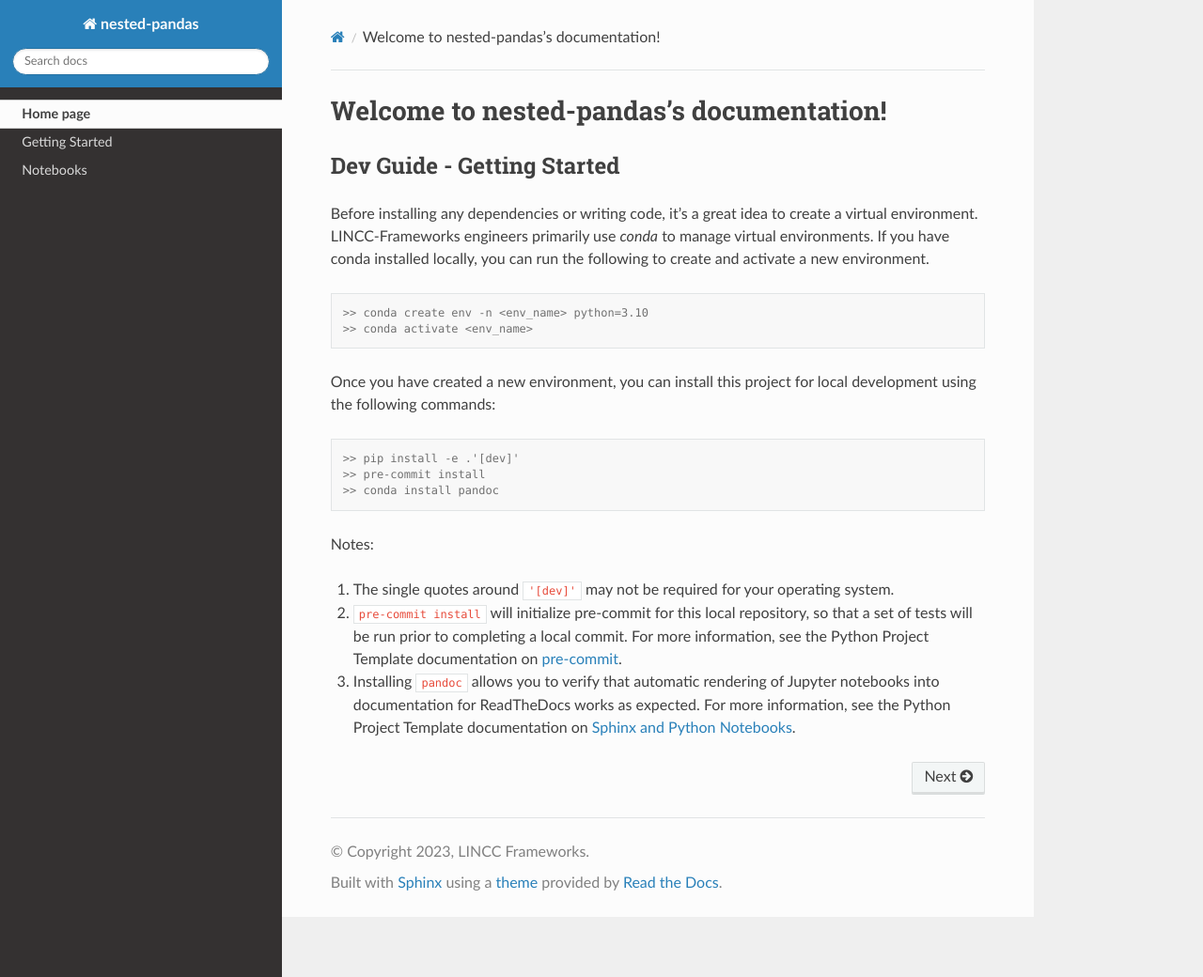
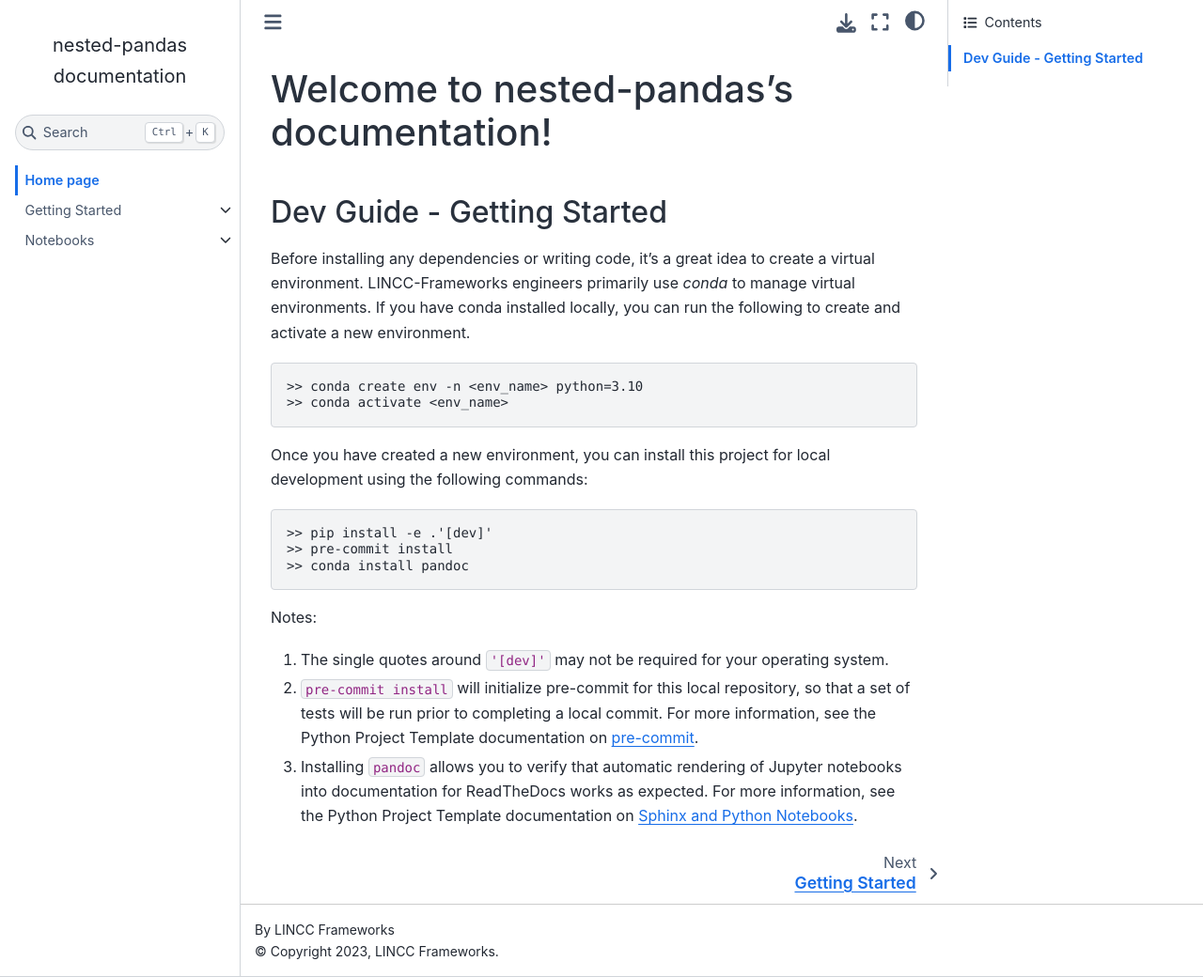
Before and after one commit to lincc-frameworks/nested-pandas, a Sphinx documentation site: the page built from docs/index.rst, in a window 1280 px wide and 1040 px high. Shown: the whole window at 94% size. Built offline with Sphinx 7.4.7 and the Sphinx Book theme 1.1.4, drawn with Linux system fonts in a browser that asks for light colours; pages that are not in the unit, such as notebooks, are missing from menus.

Commit message:
add book theme

```diff
--- /dev/null
+++ b/docs/_static/custom.css
@@ -0,0 +1,3 @@
+.jupyter-widgets {
+    color: var(--pst-color-text-base) !important;
+}
--- a/docs/conf.py
+++ b/docs/conf.py
@@ -55,4 +55,7 @@
 autoapi_add_toc_tree_entry = False
 autoapi_member_order = "bysource"
 
-html_theme = "sphinx_rtd_theme"
+html_theme = "sphinx_book_theme"
+
+html_static_path = ["_static"]
+html_css_files = ["custom.css"]
--- a/docs/requirements.txt
+++ b/docs/requirements.txt
@@ -7,4 +7,4 @@
 sphinx
 sphinx-autoapi
 sphinx-copybutton
-sphinx-rtd-theme
+sphinx-book-theme
```
